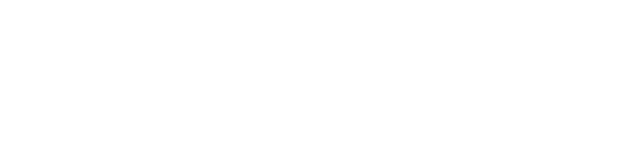
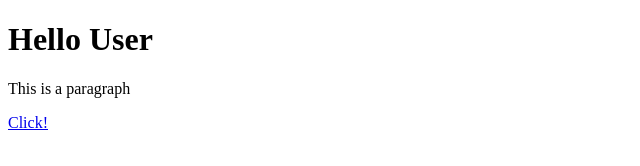
Before and after one commit to adig2208/git-test, a website: page git-test/index.html in a window 1280 px wide. Shown: the whole page, without its empty margins (0-640 px from the left). Drawn offline with Linux system fonts and the light colour scheme.

Commit message:
second commit

```diff
--- a/git-test/index.html
+++ b/git-test/index.html
@@ -15,9 +15,9 @@
 </head>
 
 <body>
-    <!--[if lt IE 7]>
-            <p class="browsehappy">You are using an <strong>outdated</strong> browser. Please <a href="#">upgrade your browser</a> to improve your experience.</p>
-        <![endif]-->
+    <h1>Hello User</h1>
+    <p>This is a paragraph</p>
+    <a href="https://angular.io/">Click!</a>
 
     <script src="" async defer></script>
 </body>
```
Also changed, not shown: git-test/package.json (added, +24 -0 lines), 2 other files.
